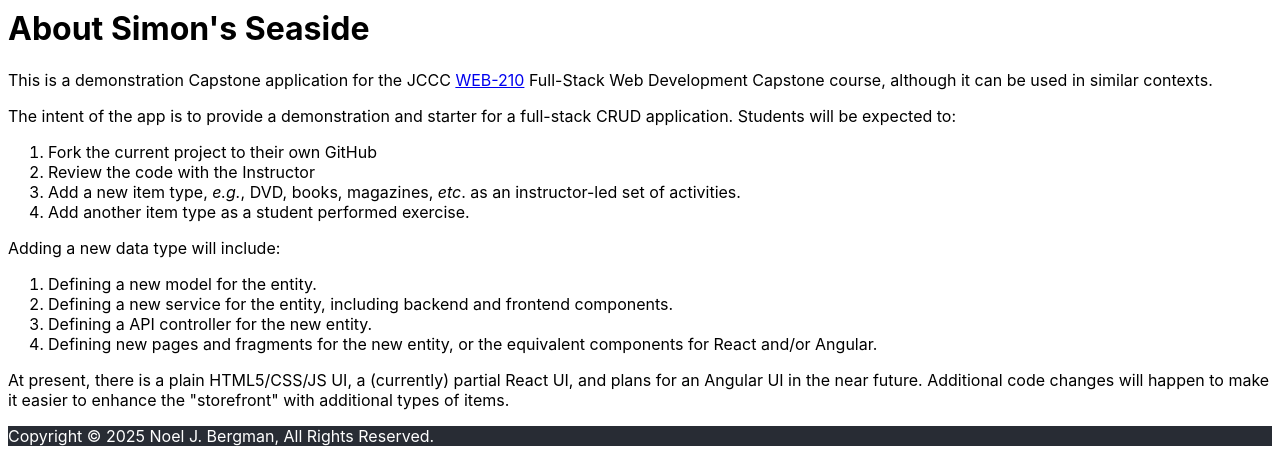
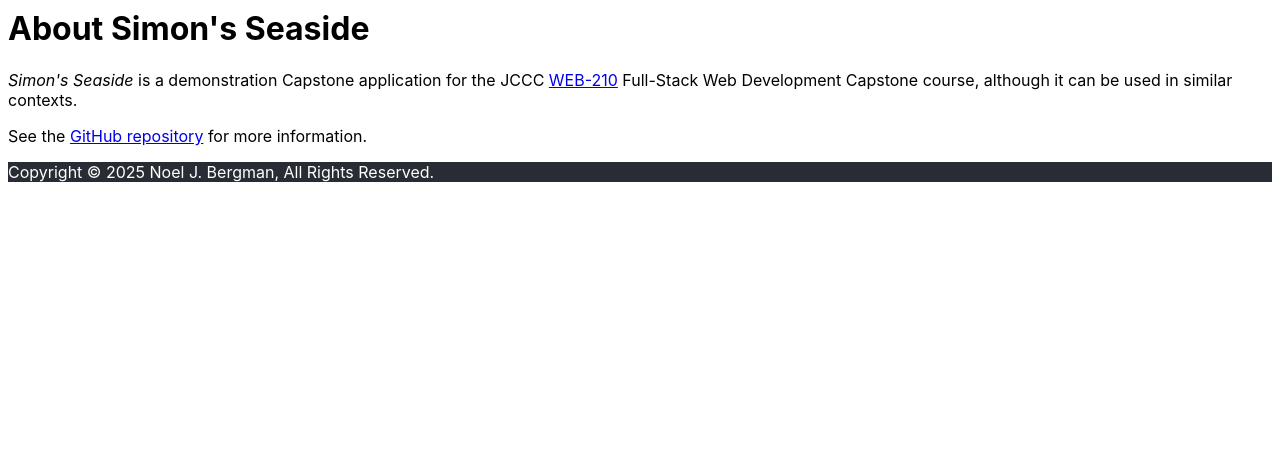
Before and after one commit to NoelJB/JCCC_WEB210_Demo, a React (Create React App) app in the folder react-ui/: page / in a window 1280 px wide. Shown: the part 404-863 px from the top of the page. After the commit the page ends 800 px from the top, so only its background shows below. Built offline with nearby package versions, Linux system fonts and the light colour scheme.

Commit message:
Update the README.md, and modify the About pages accordingly.

```diff
--- a/react-ui/src/About.js
+++ b/react-ui/src/About.js
@@ -2,26 +2,10 @@ function About() {
     return (
         <>
             <h1>About Simon's Seaside</h1>
-            <p>
-                This is a demonstration Capstone application for the JCCC <a href="https://continuinged.jccc.edu/courses/detail/44810">WEB-210</a> Full-Stack Web Development Capstone course, although it can be used in similar contexts.
-            </p>
-            <p>The intent of the app is to provide a demonstration and starter for a full-stack CRUD application.  Students will be expected to:</p>
-            <ol>
-                <li>Fork the current project to their own GitHub</li>
-                <li>Review the code with the Instructor</li>
-                <li>Add a new item type, <i>e.g.</i>, DVD, books, magazines, <i>etc</i>. as an instructor-led set of activities.</li>
-                <li>Add another item type as a student performed exercise.</li>
-            </ol>
-            <p>Adding a new data type will include:</p>
-            <ol>
-                <li>Defining a new model for the entity.</li>
-                <li>Defining a new service for the entity, including backend and frontend components.</li>
-                <li>Defining a API controller for the new entity.</li>
-                <li>Defining new pages and fragments for the new entity, or the equivalent components for React and/or Angular.</li>
-            </ol>
-            <p>
-                At present, there is a plain HTML5/CSS/JS UI, a (currently) partial React UI, and plans for an Angular UI in the near future.  Additional code changes will happen to make it easier to enhance the "storefront" with additional types of items.
-            </p>
+	    <p>
+	      <em>Simon's Seaside</em> is a demonstration Capstone application for the JCCC <a href="https://continuinged.jccc.edu/courses/detail/44810">WEB-210</a> Full-Stack Web Development Capstone course, although it can be used in similar contexts.
+	    </p>
+	    <p>See the <a href="https://github.com/NoelJB/JCCC_WEB210_Demo">GitHub repository</a> for more information.</p>
         </>
     )
 }
```
Also changed, not shown: 2 other files (tests, documents, lock files or other folders).
